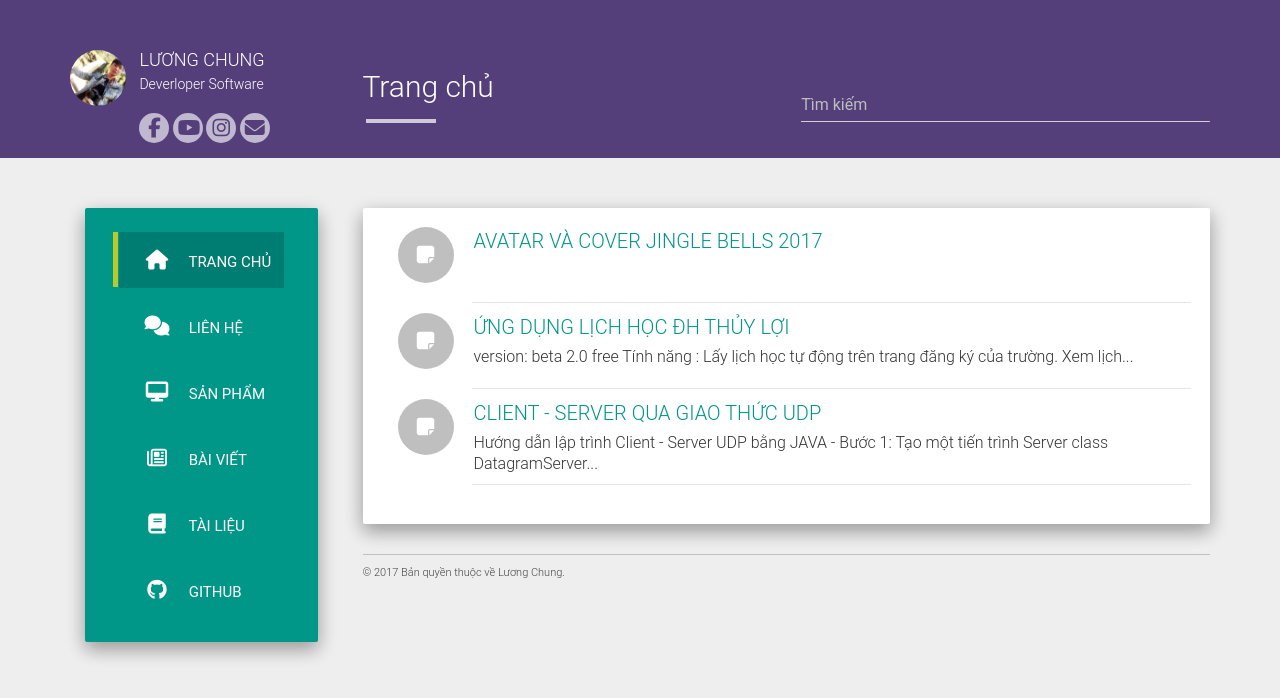
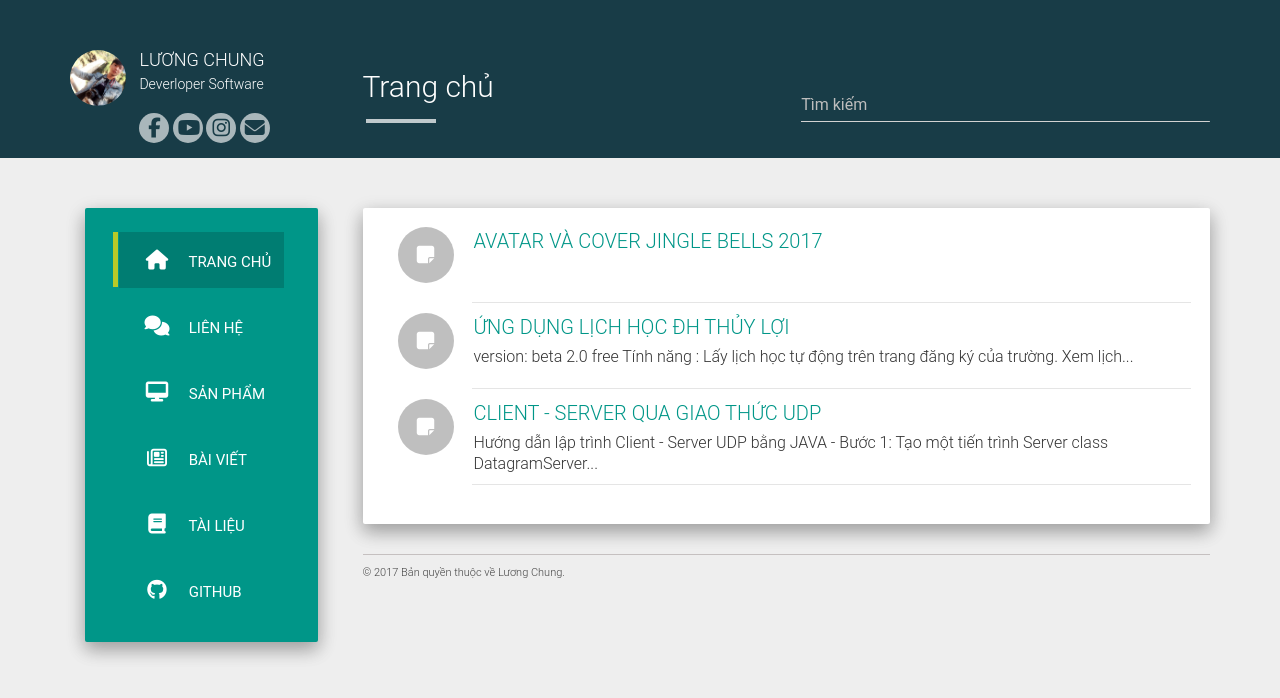
Before and after one commit to luongchung/luongchung.github.io, a Jekyll site: the page built from index.html, in a window 1280 px wide. Shown: the top 698 px of the page. Built offline with Jekyll 4.4.1, drawn with Linux system fonts in a browser that asks for light colours; nearby versions of some CDN libraries; the list of posts is cut into pages by our own code.

```diff
--- a/static/css/main.css
+++ b/static/css/main.css
@@ -1,6 +1,6 @@
 .main.outer{padding-top: 50px;}
 .header-panel.shadow-z-2 {
-    background-color: #553F7A;
+    background-color: #183C47;
     padding: 50px 0 15px 0;
     width: 100%;
 }
@@ -55,14 +55,14 @@
     text-align: center;
     line-height: 20px;
     font-size: 20px;
-    color: #553F7A;
+    color: #183C47;
     padding: 5px;
     width: 30px;
     height: 30px;
     display: inline-block;
 }
 .icon:hover {
-    color: #F6DC86;
+    color: #1c404e;
     background: #FFFFFF;
 }
 .menu ul li {
```
